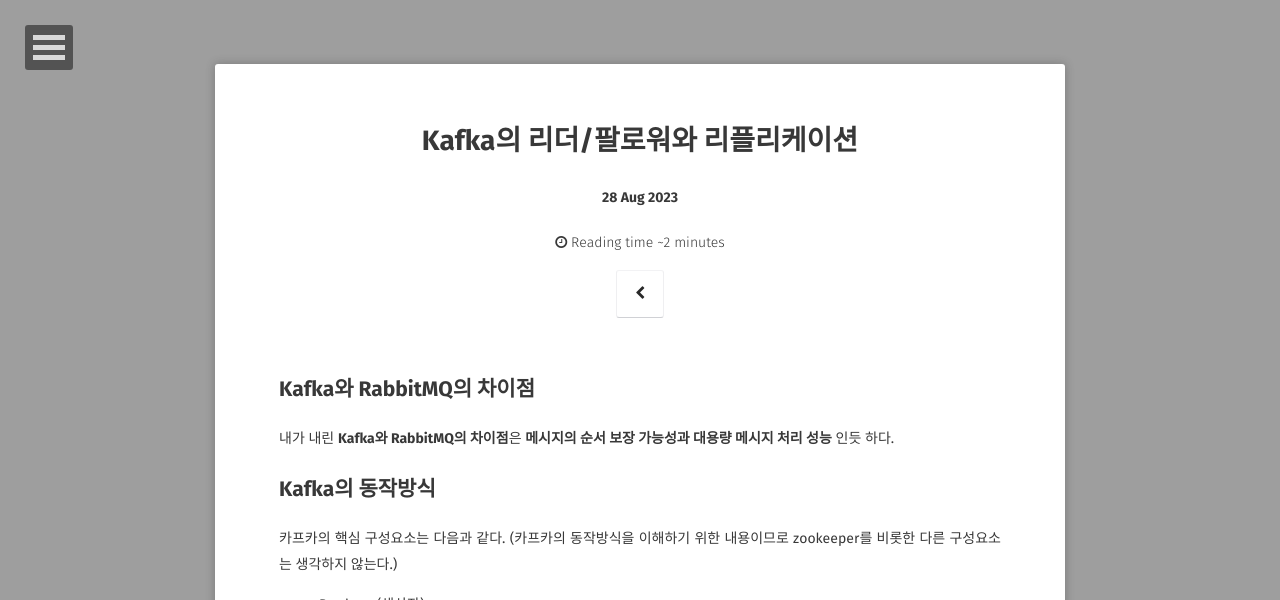
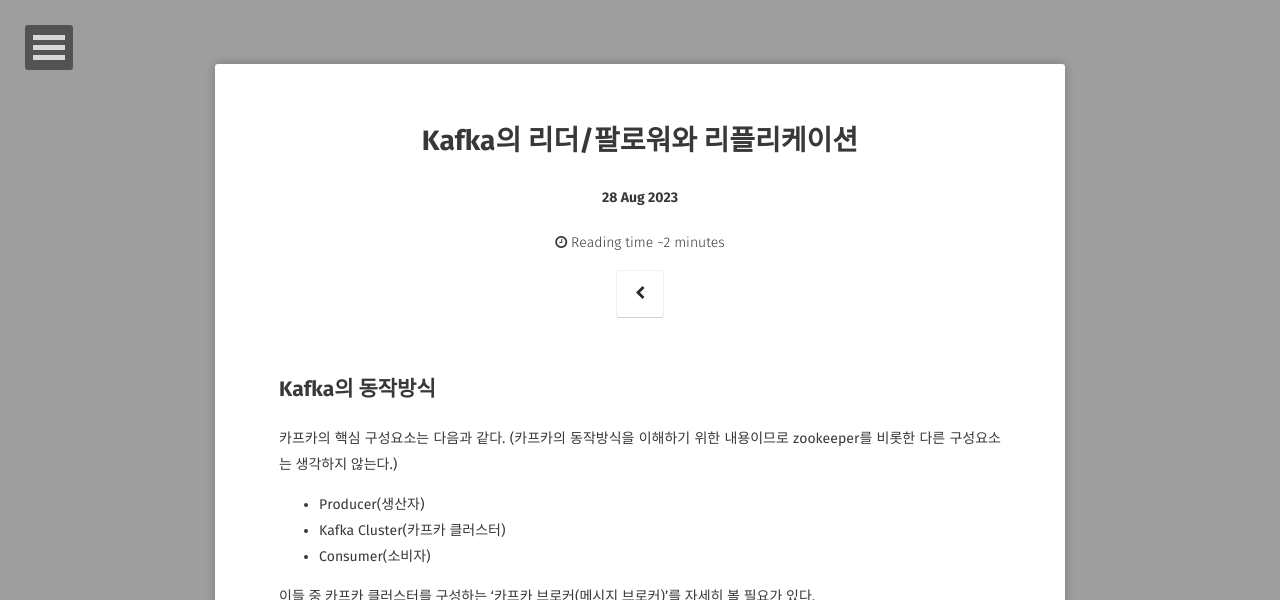
Before and after one commit to MinChangJeong/minchangjeong.github.io, a Jekyll site: the page built from _posts/2023-08-28-kafka-replication.md, in a window 1280 px wide and 900 px high, cut to the strip 0-600 px from the top of the window. Built offline with Jekyll 4.4.1, drawn with Linux system fonts in a browser that asks for light colours; some web fonts are replaced; comment, search, counter and statistics services are not loaded.

Commit message:
[feat] 2023-08-28 블로그 작성

```diff
--- a/_posts/2023-08-28-kafka-replication.md
+++ b/_posts/2023-08-28-kafka-replication.md
@@ -6,10 +6,6 @@ excerpt: "Kafka가 장애에 대비하는 방법"
 tags: [kafka, backend]
 comments: true
 ---
-
-## Kafka와 RabbitMQ의 차이점
-
-내가 내린 **Kafka와 RabbitMQ의 차이점**은 **메시지의 순서 보장 가능성과 대용량 메시지 처리 성능** 인듯 하다.
 
 ## Kafka의 동작방식
 
```
